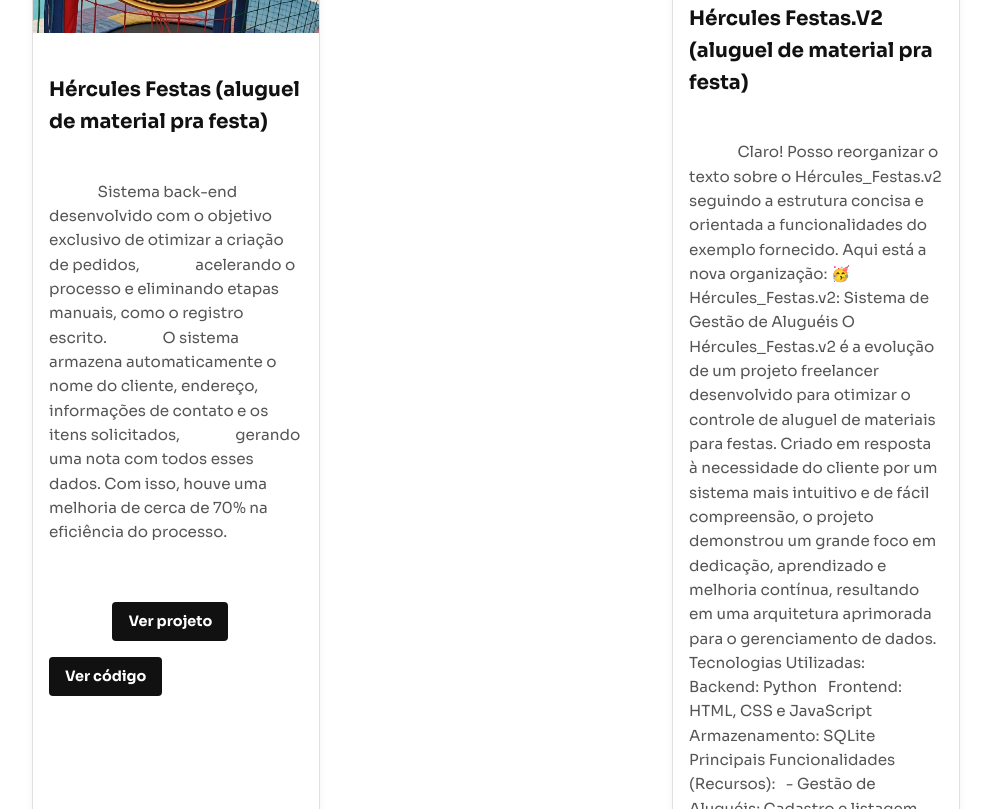
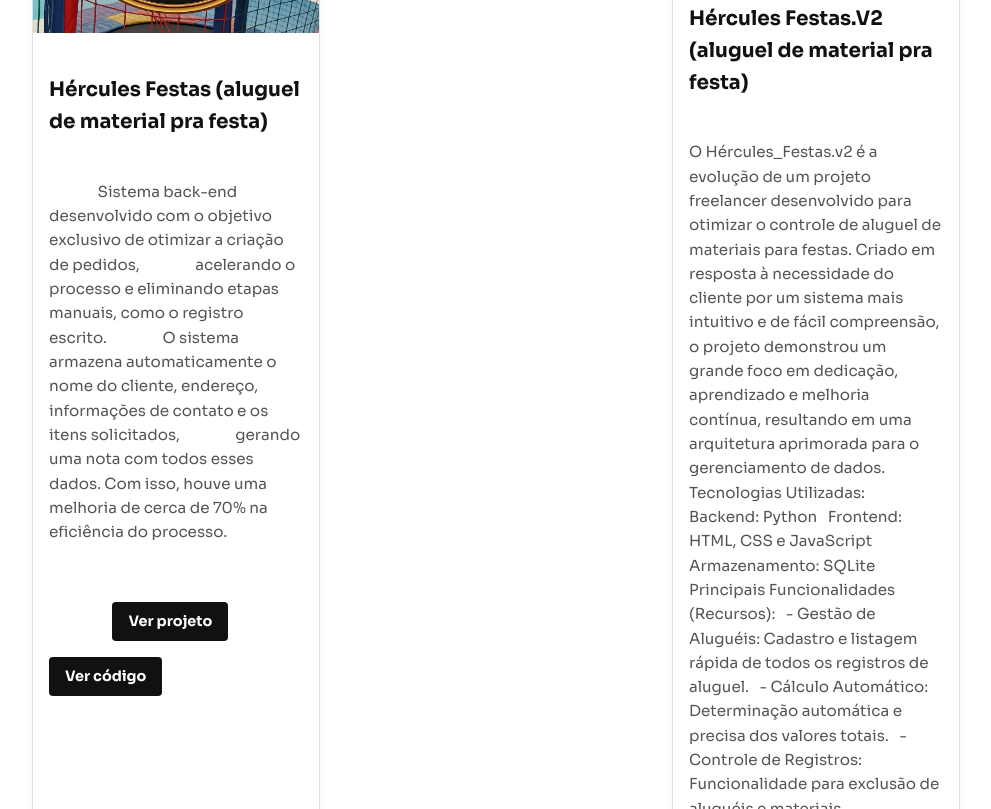
Before and after one commit to bernardop-d/template_bernardop-d, a plain HTML site: page index.html in a window 1280 px wide. Shown: the part 4091-4900 px from the top of the page, without its empty margins (144-1135 px from the left). Drawn offline with nearby package versions, Linux system fonts and the light colour scheme; a web font is replaced by a local one.

Commit message:
Update index.html

```diff
--- a/index.html
+++ b/index.html
@@ -169,13 +169,9 @@
             />
             <h3>Hércules Festas.V2 (aluguel de material pra festa)</h3>
             <p>
-              Claro! Posso reorganizar o texto sobre o Hércules_Festas.v2 seguindo a estrutura concisa e orientada a funcionalidades do exemplo fornecido.
-
-Aqui está a nova organização:
-
-🥳 Hércules_Festas.v2: Sistema de Gestão de Aluguéis
-O Hércules_Festas.v2 é a evolução de um projeto freelancer desenvolvido para otimizar o controle de aluguel de materiais para festas. Criado em resposta à necessidade do cliente por um sistema mais intuitivo e de fácil compreensão, o projeto demonstrou um grande foco em dedicação, aprendizado e melhoria contínua, resultando em uma arquitetura aprimorada para o gerenciamento de dados.
-
+              O Hércules_Festas.v2 é a evolução de um projeto freelancer desenvolvido para otimizar o controle de aluguel de materiais para festas.
+              Criado em resposta à necessidade do cliente por um sistema mais intuitivo e de fácil compreensão,
+              o projeto demonstrou um grande foco em dedicação, aprendizado e melhoria contínua, resultando em uma arquitetura aprimorada para o gerenciamento de dados.
             Tecnologias Utilizadas:
               Backend: Python
               Frontend: HTML, CSS e JavaScript
```
Lines whose indentation alone changed are shown as unchanged.
